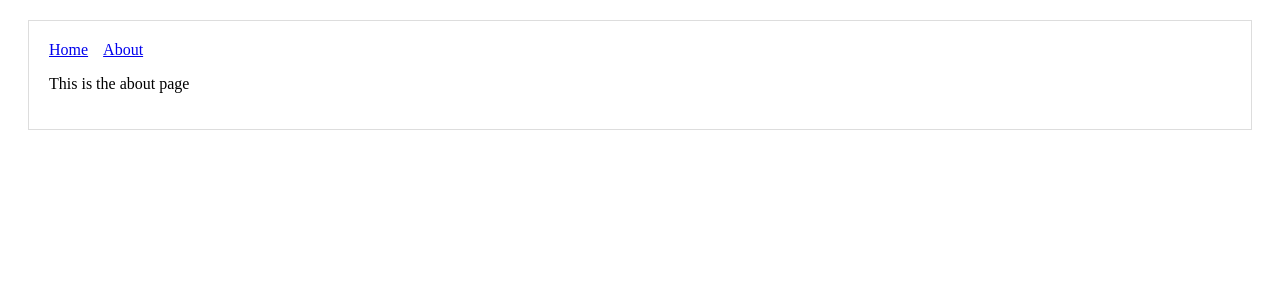
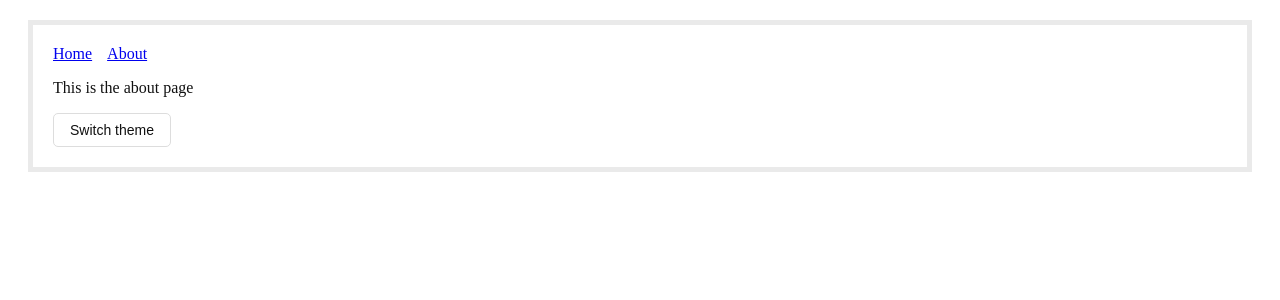
Before and after one commit to brunormferreira/nextjs-jest-cypress-scss-setup, a Next.js app: page /about in a window 1280 px wide. Shown: the top 300 px of the page. Built offline with nearby package versions, Linux system fonts and the light colour scheme.

Commit message:
add(feat): star work on toggle theme

```diff
--- a/components/layout/Layout.component.tsx
+++ b/components/layout/Layout.component.tsx
@@ -1,26 +1,43 @@
-import { FC } from 'react'
+import { FC, useState } from 'react'
 import Head from 'next/head'
 import Header from '../header/Header.component'
 
-const layoutStyle = {
-  margin: 20,
-  padding: 20,
-  border: '1px solid #DDD',
-}
+import lightTheme from '../themes-layout/light.module.scss'
+import darkTheme from '../themes-layout/dark.module.scss'
+
+import styles from './Layout.module.scss'
 
 type Props = {
   children: React.ReactNode
 }
 
 const Layout: FC<Props> = ({ children }: Props) => {
+  const [darkMode, setDarkMode] = useState(false)
+  const isDark = !!darkMode
+
+  const cn = (arr: string[]) => arr.filter(Boolean).join(' ')
+
   return (
-    <div style={layoutStyle}>
+    <div
+      className={cn([
+        styles.background,
+        isDark && styles['dark-bg'],
+        isDark ? darkTheme.theme : lightTheme.theme,
+      ])}
+    >
       <Head>
-        <title>brunormferreira nextjs - Setup</title>
+        <title>Nextjs Application</title>
         <link rel="icon" href="/favicon.ico" />
       </Head>
       <Header />
       <div>{children}</div>
+      <button
+        className={cn([styles.button, isDark && styles['dark-button']])}
+        type="button"
+        onClick={() => setDarkMode(!darkMode)}
+      >
+        Switch theme
+      </button>
     </div>
   )
 }
--- /dev/null
+++ b/components/layout/Layout.module.scss
@@ -0,0 +1,60 @@
+.background {
+  background: var(--bg-color);
+  color: #111;
+  margin: 20px;
+  padding: 20px;
+  border: 5px solid var(--border-color);
+
+  div > ul > li > a {
+    text-decoration: none;
+    color: #111;
+
+    &:hover {
+      text-decoration: underline;
+    }
+  }
+}
+
+.dark-bg {
+  background: var(--accents-1);
+  border: 5px solid var(--link-color);
+  color: #fff;
+
+  div > ul > li > a {
+    text-decoration: none;
+    color: #fff;
+
+    &:hover {
+      text-decoration: underline;
+      text-decoration-color: var(--link-color);
+    }
+  }
+}
+
+.button {
+  color: #111;
+  font-size: 0.875rem;
+  padding: 0.5rem 1rem;
+  background: transparent;
+  border: 1px solid #ddd;
+  border-radius: 5px;
+  outline: none;
+  cursor: pointer;
+  align-self: center;
+
+  &:hover {
+    color: #111;
+    border: 1px solid #111;
+  }
+}
+
+.dark-button {
+  color: #fff;
+  outline: none;
+  background: transparent;
+
+  &:hover {
+    color: #fff;
+    border: 1px solid var(--border-color);
+  }
+}
--- /dev/null
+++ b/components/themes-layout/dark.module.scss
@@ -0,0 +1,17 @@
+.theme {
+  --colors-green: #32ff54;
+  --colors-purple: #be00ff;
+
+  --accents-1: #111111;
+  --accents-2: #333333;
+  --accents-3: #444444;
+  --accents-4: #666666;
+  --accents-5: #888888;
+
+  --bg-color: #000;
+  --border-color: var(--colors-green);
+  --link-color: var(--colors-green);
+
+  --poll-bar-color: var(--colors-green);
+  --inline-code-color: var(--colors-purple);
+}
--- /dev/null
+++ b/components/themes-layout/light.module.scss
@@ -0,0 +1,15 @@
+.theme {
+  --colors-lightGray: #eaeaea;
+
+  --accents-1: #fafafa;
+  --accents-2: #999999;
+  --accents-3: #888888;
+  --accents-4: #666666;
+
+  --bg-color: #fff;
+  --border-color: var(--colors-lightGray);
+  --link-color: var(--colors-blue);
+
+  --poll-bar-color: var(--colors-blue);
+  --inline-code-color: var(--colors-purple);
+}
```
